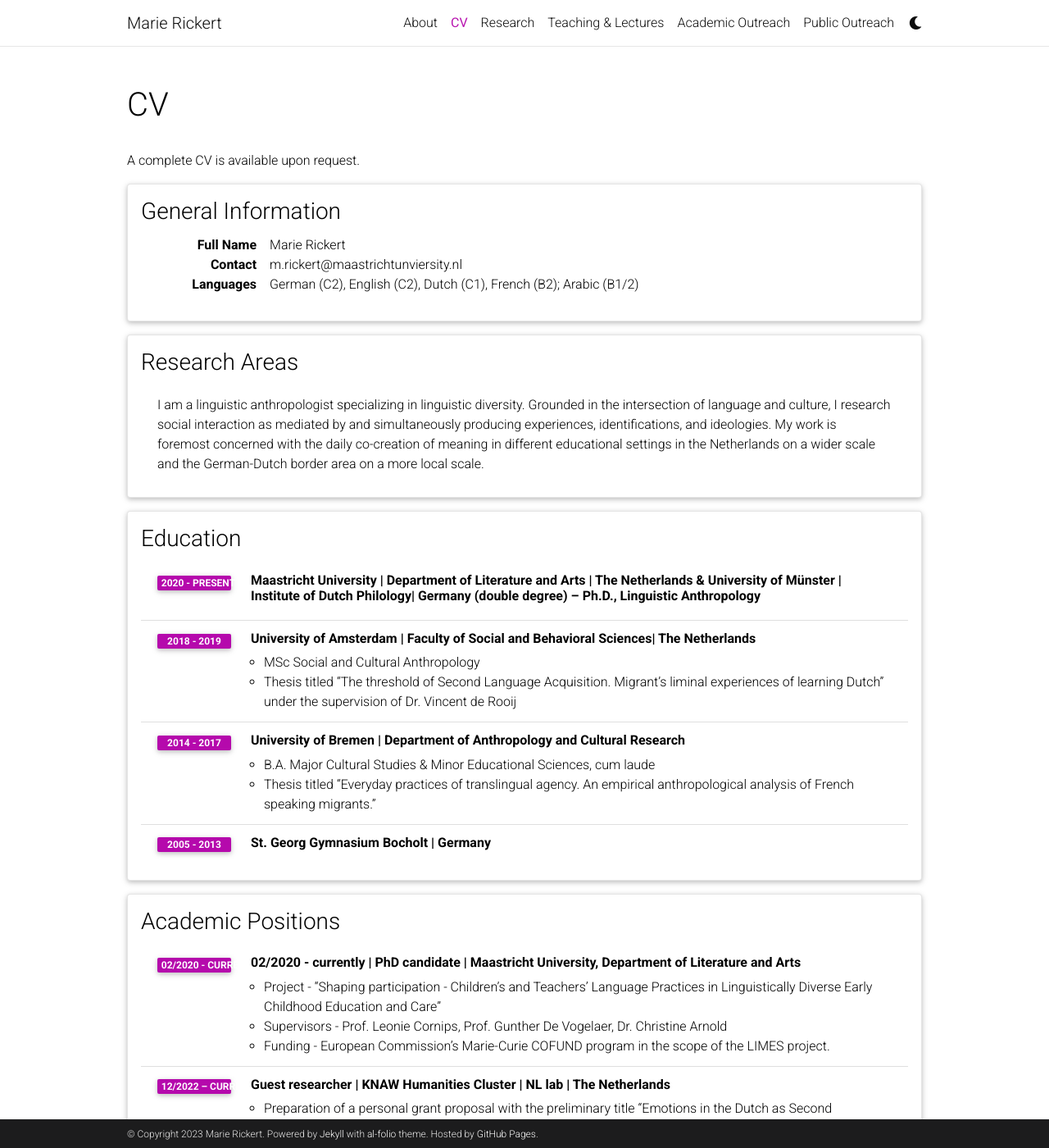
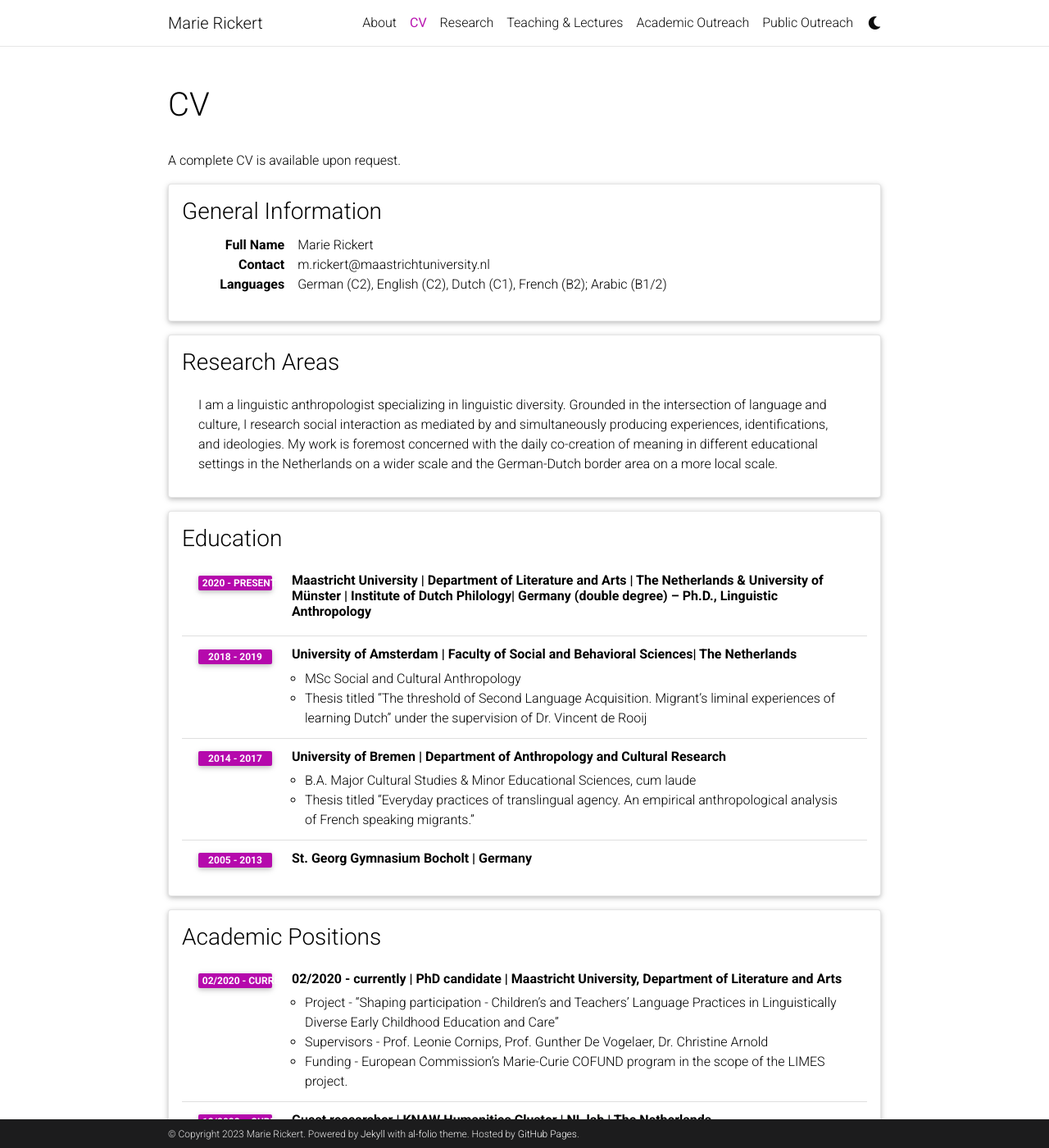
Before and after one commit to marierickert/marierickert.github.io, a Jekyll site: the page built from _pages/cv.md, in a window 1280 px wide and 1400 px high. Shown: the whole window at 82% size. Built offline with Jekyll 4.4.1, drawn with Linux system fonts in a browser that asks for light colours; comment, search, counter and statistics services are not loaded; a style sheet for code colours, icons or effects is not loaded.

Commit message:
correct email

```diff
--- a/_config.yml
+++ b/_config.yml
@@ -50,7 +50,7 @@ navbar_fixed: true
 footer_fixed: true
 
 # Dimensions
-max_width: 1000px
+max_width: 900px
 
 # TODO: add layout settings (single page vs. multi-page)
 
--- a/_data/cv.yml
+++ b/_data/cv.yml
@@ -4,7 +4,7 @@
   - name: Full Name
     value: Marie Rickert
   - name: Contact
-    value:  m.rickert@maastrichtunviersity.nl
+    value:  m.rickert@maastrichtuniversity.nl
   - name: Languages
     value: German (C2), English (C2), Dutch (C1), French (B2); Arabic (B1/2)
 
```
